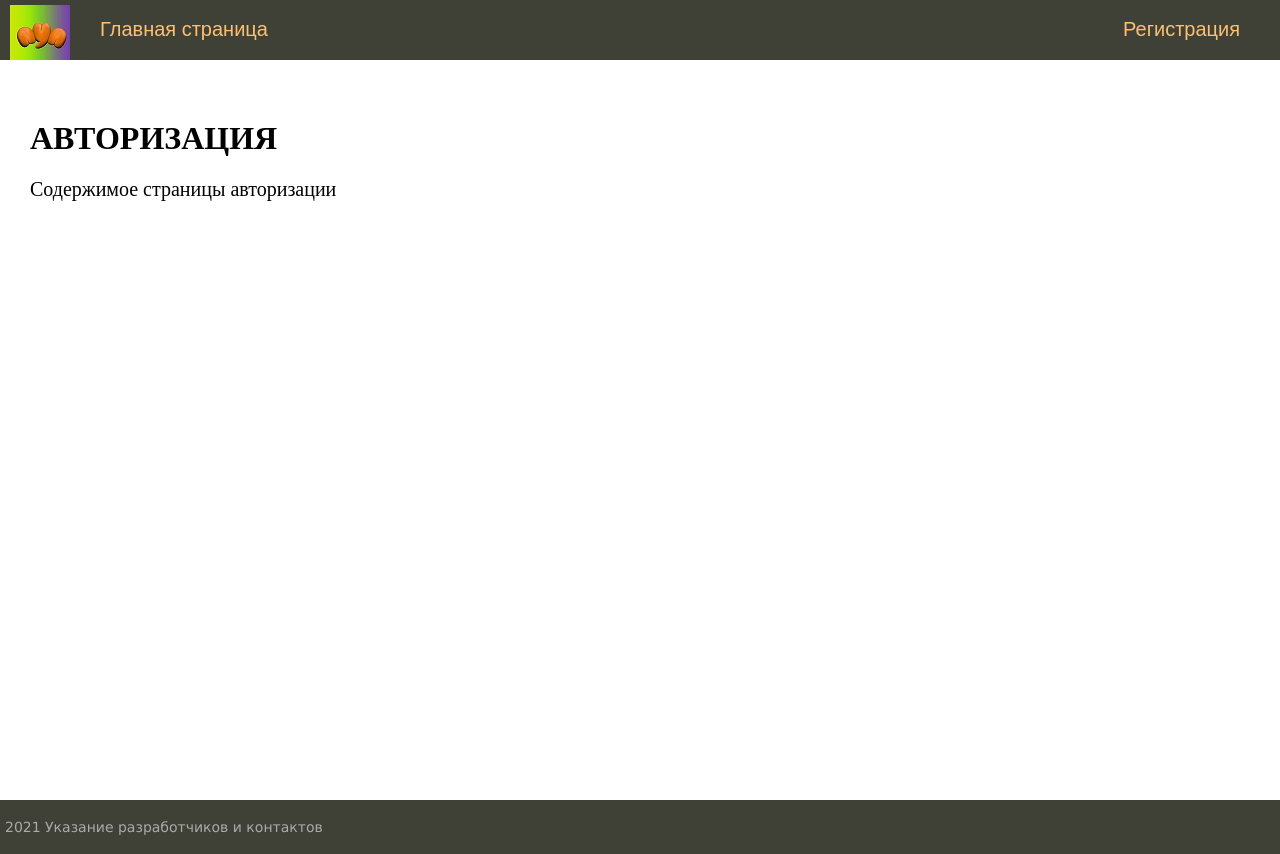
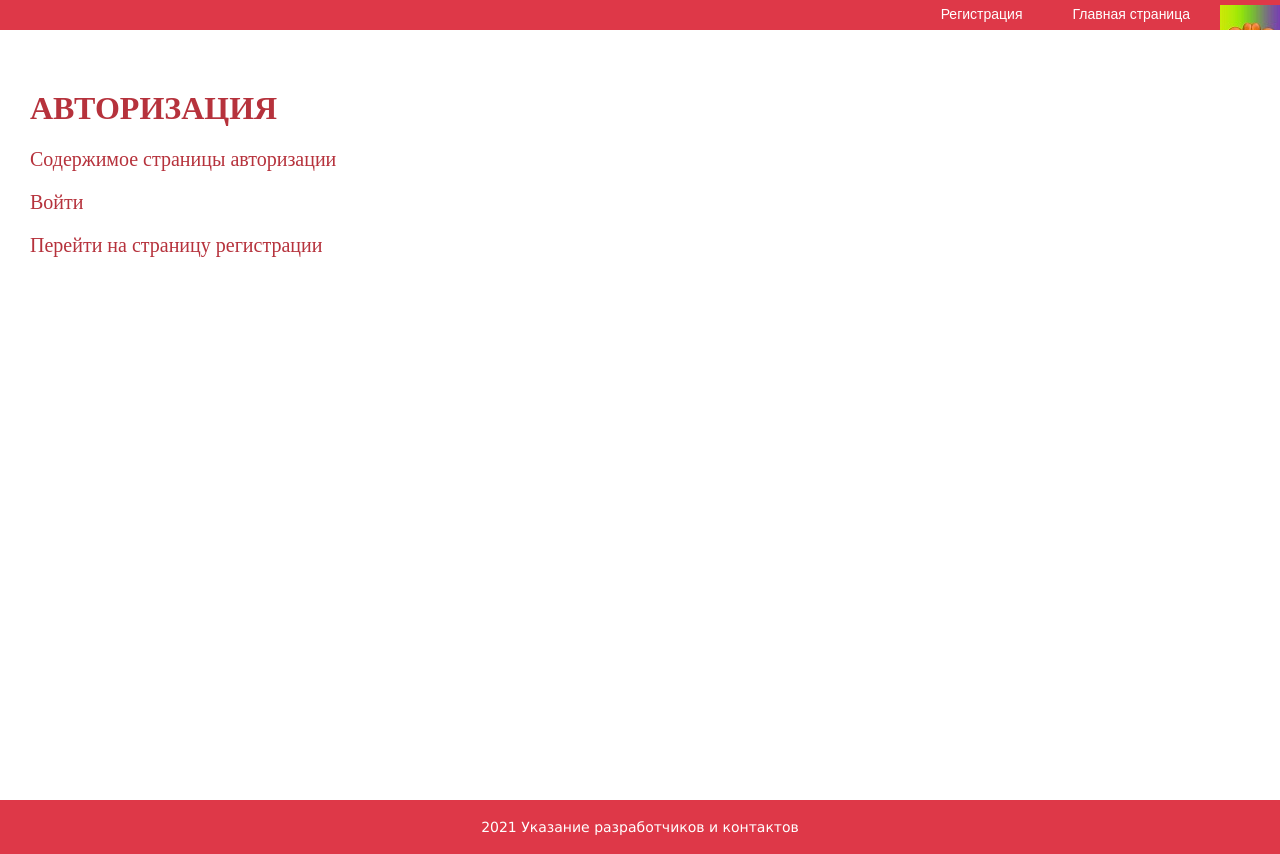
Before and after one commit to Teftelly/Cloude_service, a Django app: page /service_01/authorization/ in a window 1280 px wide. Run offline with Django 3.2, Linux system fonts and the light colour scheme.

Commit message:
update css create link

```diff
--- a/cloud_service/service_01/static/css/styles.css
+++ b/cloud_service/service_01/static/css/styles.css
@@ -4,15 +4,15 @@ html, body {
 	padding: 0;
 	height: 100%;
 	width: 100%;
-	color: #444;
+	color: #B6323C;
 }
 
 a {
-	color: #0059b2;
+	color: #B6323C;
 	text-decoration: none;
 }
 a:hover {
-	color: #CC0000;
+	color: #DE3848;
 	text-decoration: underline;
 }
 
@@ -74,10 +74,10 @@ ul.list-articles li {
 .table-page tr {height: 100%;}
 
 .clear {clear: both;}
-
+/* Шапка */
 .header {
-	background: #3F4137;
-	height: 60px;
+	background: #DE3848;
+	height: 30px;
 }
 
 .logo {
@@ -90,24 +90,24 @@ ul.mainmenu {
 	list-style: none;
 	margin: 0;
 	padding: 0;
-	height: 60px;
-	color: #fdc073;
-	font-size: 20px;
+	height: 30px;
+	color: #ffffff;
+	font-size: 14px;
 	overflow: hidden;
 }
 ul.mainmenu li {
-	float: left;
-	margin: 18px 40px 0 30px;
+	float: right;
+	margin: 6px 20px 0 30px;
 }
 ul.mainmenu li.logo {margin: 0;}
-ul.mainmenu li.last {float: right;}
-
+/* Меню в шапке */
 ul.mainmenu li a {
-	color: #fdc073;
+	color: #ffffff;
 	text-decoration: none;
 }
+/* Меню в шапке при наведении */
 ul.mainmenu li a:hover {
-	color: #FDA83D;
+	color: #FFB100;
 }
 
 .panelitems {
@@ -263,7 +263,7 @@ ul.content-table li a:hover {color: #F0711C;}
 
 .content-text {
 	margin: 60px 0 0 30px;
-	color: #000;
+	color: #B6323C;
 	font-size: 20px;
 	font-family: Yandex Sans Display Light;
 }
@@ -352,16 +352,16 @@ ul.lang-list li a:hover {color: #fdc073;}
 	font-family: Sans-serif, Arial, Tahoma;
 	font-style: italic;
 }
-
+/* Подвал */
 #footer {
 	box-sizing: border-box;
 
-	background: #3F4137;
+	background: #DE3848;
 	padding: 5px;
-	color: #aaa;
+	color: #FFFFFF;
 	font-size: 14px;
 	font-family: Verdana, Geneva, Arial, Helvetica;
-	text-align: left;
+	text-align: center;
 	overflow: hidden;
 }
 #footer a {
--- a/cloud_service/service_01/templates/Authorization_Page.html
+++ b/cloud_service/service_01/templates/Authorization_Page.html
@@ -3,4 +3,6 @@
 {% block content %}
 <h1>{{title}}</h1>
 <p>Содержимое страницы авторизации</p>
+<p><a href="{% url 'storage' %}" class="button">Войти</a></p>
+<p><a href="{% url 'registr' %}" class="button">Перейти на страницу регистрации</a></p>
 {% endblock %}
--- a/cloud_service/service_01/templates/Home_Page.html
+++ b/cloud_service/service_01/templates/Home_Page.html
@@ -3,4 +3,5 @@
 {% block content %}
 <h1>{{title}}</h1>
 <p>Содержимое главной страницы</p>
+<p><a href="{% url 'author' %}" class="button">Войти</a></p>
 {% endblock %}
--- a/cloud_service/service_01/templates/Registration_Page.html
+++ b/cloud_service/service_01/templates/Registration_Page.html
@@ -3,4 +3,6 @@
 {% block content %}
 <h1>{{title}}</h1>
 <p>Содержимое страницы регистрации</p>
+<p><a href="{% url 'storage' %}" class="button">Регистрация</a></p>
+<p><a href="{% url 'author' %}" class="button">Вход на сервис</a></p>
 {% endblock %}
--- a/cloud_service/service_01/templates/Storage_Page.html
+++ b/cloud_service/service_01/templates/Storage_Page.html
@@ -4,6 +4,7 @@
 <h1>{{title}}</h1>
 <ul class="list-articles">
     <h2>Создайте новую ПУП-историю!</h2>
+    <p><a href="{% url 'new' %}" class="button">Создать</a></p>
     <h2>Хранилище ПУП-историй</h2>
     {% for p in posts %}
     <li>
```
